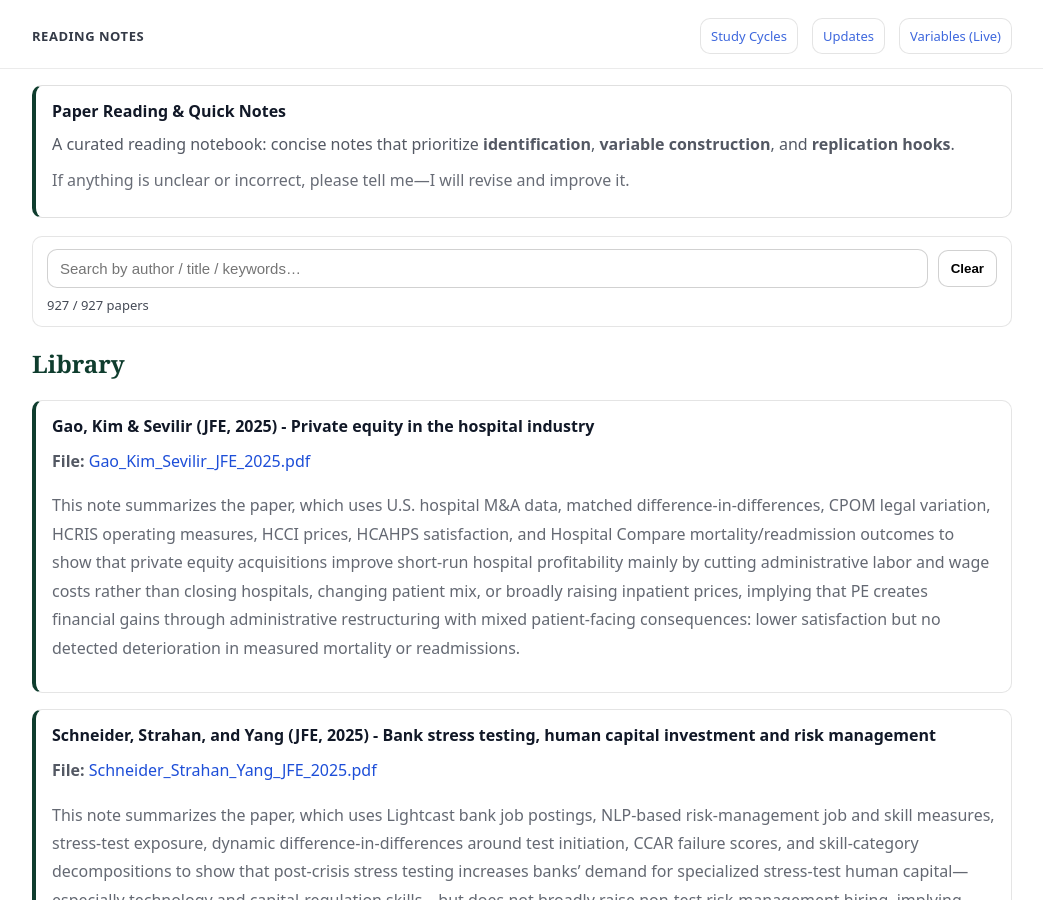
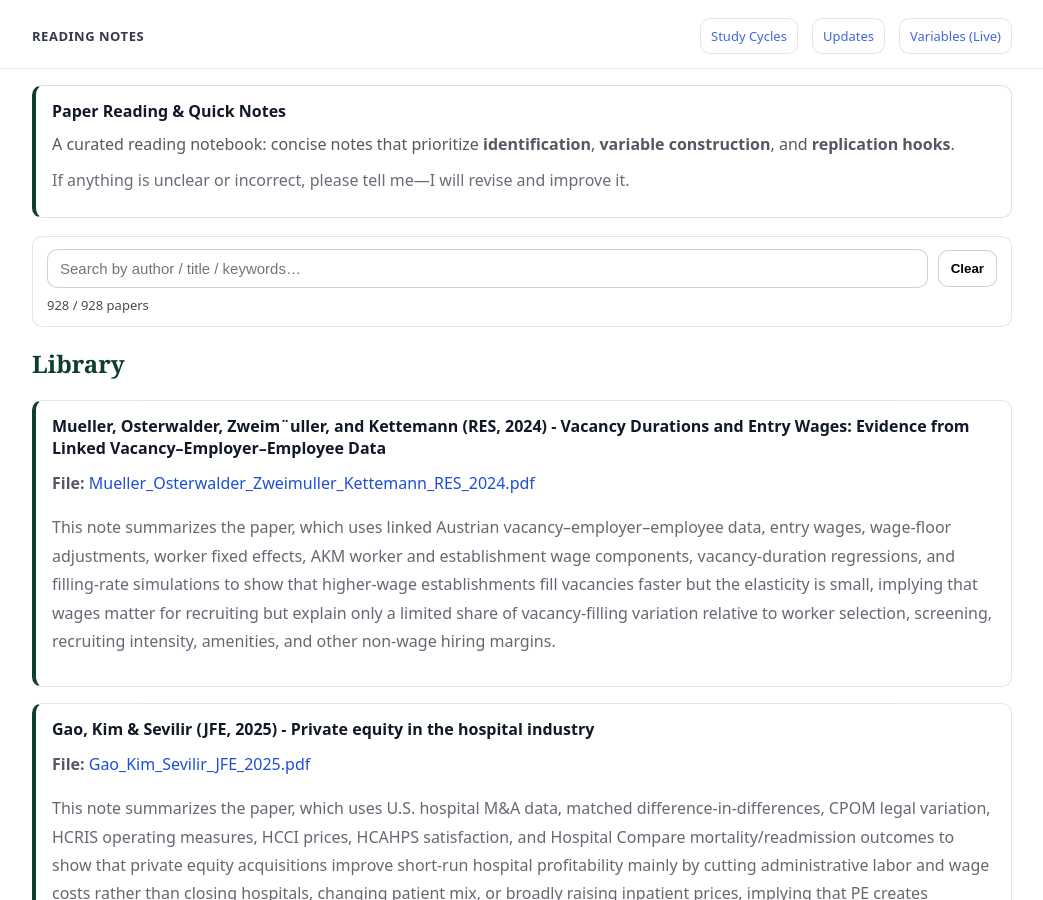
Before and after one commit to yaxinzn/study-archive, a Jekyll site: the page built from reading/index.md, in a window 1280 px wide and 900 px high. Shown: the whole window, without its empty margins (118-1161 px from the left). Built offline with Jekyll 4.4.1, drawn with Linux system fonts in a browser that asks for light colours.

Commit message:
Reading: add/update Mueller_Osterwalder_Zweimuller_Kettemann_RES_2024.pdf

```diff
--- a/_data/reading.yml
+++ b/_data/reading.yml
@@ -1,3 +1,7 @@
+- title: "Mueller, Osterwalder, Zweim¨uller, and Kettemann (RES, 2024) - Vacancy Durations and Entry Wages: Evidence from Linked Vacancy–Employer–Employee Data"
+  file: "Mueller_Osterwalder_Zweimuller_Kettemann_RES_2024.pdf"
+  desc: "This note summarizes the paper, which uses linked Austrian vacancy–employer–employee data, entry wages, wage-floor adjustments, worker fixed effects, AKM worker and establishment wage components, vacancy-duration regressions, and filling-rate simulations to show that higher-wage establishments fill vacancies faster but the elasticity is small, implying that wages matter for recruiting but explain only a limited share of vacancy-filling variation relative to worker selection, screening, recruiting intensity, amenities, and other non-wage hiring margins."
+
 - title: "Gao, Kim & Sevilir (JFE, 2025) - Private equity in the hospital industry"
   file: "Gao_Kim_Sevilir_JFE_2025.pdf"
   desc: "This note summarizes the paper, which uses U.S. hospital M&A data, matched difference-in-differences, CPOM legal variation, HCRIS operating measures, HCCI prices, HCAHPS satisfaction, and Hospital Compare mortality/readmission outcomes to show that private equity acquisitions improve short-run hospital profitability mainly by cutting administrative labor and wage costs rather than closing hospitals, changing patient mix, or broadly raising inpatient prices, implying that PE creates financial gains through administrative restructuring with mixed patient-facing consequences: lower satisfaction but no detected deterioration in measured mortality or readmissions."
```
Also changed, not shown: 1 other file.
